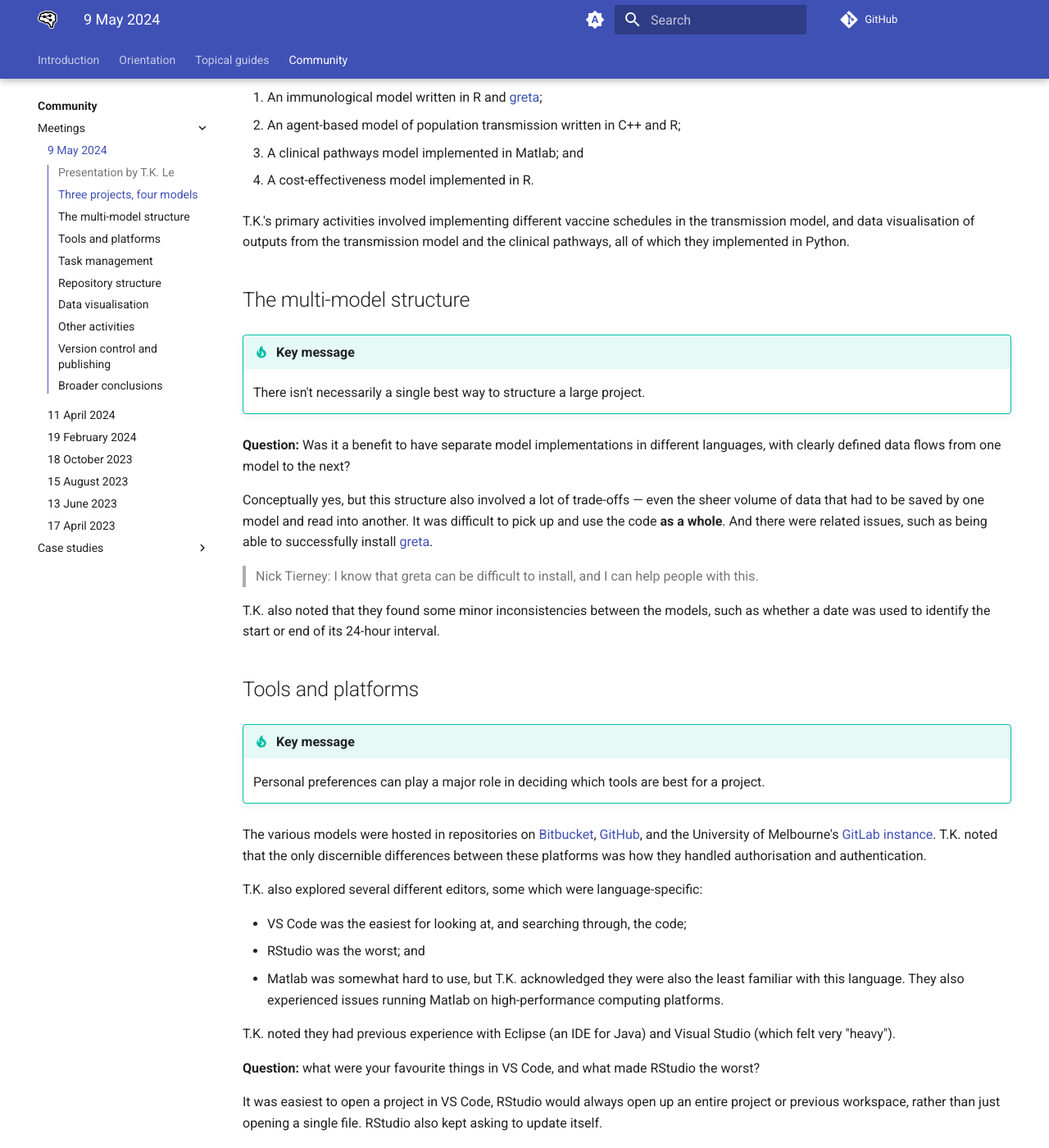
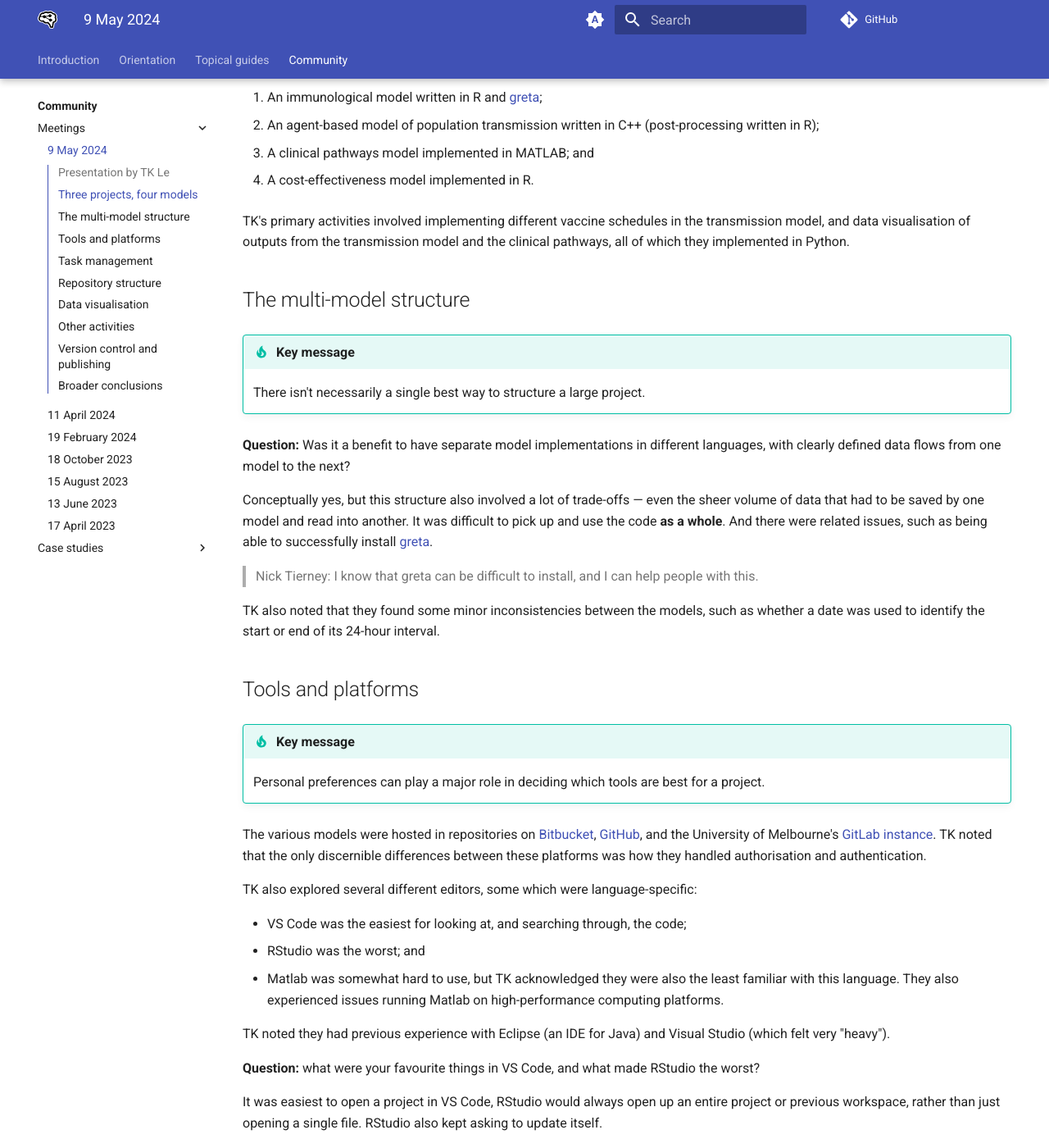
Before and after one commit to robmoss/git-is-my-lab-book, an MkDocs documentation site: the page built from docs/community/meetings/2024-05-09.md, in a window 1280 px wide and 1400 px high, scrolled down 771 px. Shown: the whole window at 82% size. Built offline with MkDocs 1.6.1 and Material for MkDocs 9.7.7, drawn with Linux system fonts in a browser that asks for light colours; nearby versions of some CDN libraries; library files that are not in the unit come from our copies; comment, search, counter and statistics services are not loaded; some of the changed text lies outside the part shown.

Commit message:
Resolve issues raised by TK

```diff
--- a/docs/community/meetings/2024-05-09.md
+++ b/docs/community/meetings/2024-05-09.md
@@ -1,8 +1,8 @@
 # 9 May 2024
 
-## Presentation by T.K. Le
+## Presentation by TK Le
 
-In this meeting [T.K. Le](https://github.com/thaopletk) gave a presentation about a series of COVID-19 modelling projects and how their experiences were impacted by the choice of programming languages, model structure, editors, tools, etc.
+In this meeting [TK Le](https://github.com/thaopletk) gave a presentation about a series of COVID-19 modelling projects and how their experiences were impacted by the choice of programming languages, model structure, editors, tools, etc.
 
 Attendance: 4 in person, 4 online.
 
@@ -16,7 +16,7 @@ Attendance: 4 in person, 4 online.
 ## Three projects, four models
 
 This work began in 2022, and was based on code that was originally written by [Eamon](https://github.com/EamonConway) and Camelia.
-T.K. adapted the code to run new scenarios across three separate modelling projects:
+TK adapted the code to run new scenarios across three separate modelling projects:
 
 1. [Modelling the impact of hybrid immunity on futute COVID-19 waves](https://doi.org/10.1186/s12879-024-09282-4);
 2. [Cost-effective boosting allocations in the post-Omicron era of COVID-19 management](https://doi.org/10.1101/2023.11.14.23298536); and
@@ -26,13 +26,13 @@ The workflow was divided into a series of distinct models:
 
 1. An immunological model written in R and [greta](https://greta-stats.org/);
 
-2. An agent-based model of population transmission written in C++ and R;
+2. An agent-based model of population transmission written in C++ (post-processing written in R);
 
-3. A clinical pathways model implemented in Matlab; and
+3. A clinical pathways model implemented in MATLAB; and
 
 4. A cost-effectiveness model implemented in R.
 
-T.K.'s primary activities involved implementing different vaccine schedules in the transmission model, and data visualisation of outputs from the transmission model and the clinical pathways, all of which they implemented in Python.
+TK's primary activities involved implementing different vaccine schedules in the transmission model, and data visualisation of outputs from the transmission model and the clinical pathways, all of which they implemented in Python.
 
 ## The multi-model structure
 
@@ -48,7 +48,7 @@ And there were related issues, such as being able to successfully install [greta
 
 > Nick Tierney: I know that greta can be difficult to install, and I can help people with this.
 
-T.K. also noted that they found some minor inconsistencies between the models, such as whether a date was used to identify the start or end of its 24-hour interval.
+TK also noted that they found some minor inconsistencies between the models, such as whether a date was used to identify the start or end of its 24-hour interval.
 
 ## Tools and platforms
 
@@ -57,23 +57,23 @@ T.K. also noted that they found some minor inconsistencies between the models,
     Personal preferences can play a major role in deciding which tools are best for a project.
 
 The various models were hosted in repositories on [Bitbucket](https://bitbucket.org/), [GitHub](https://github.com/), and the University of Melbourne's [GitLab instance](https://gitlab.unimelb.edu.au/).
-T.K. noted that the only discernible differences between these platforms was how they handled authorisation and authentication.
+TK noted that the only discernible differences between these platforms was how they handled authorisation and authentication.
 
-T.K. also explored several different editors, some which were language-specific:
+TK also explored several different editors, some which were language-specific:
 
 - VS Code was the easiest for looking at, and searching through, the code;
 - RStudio was the worst; and
-- Matlab was somewhat hard to use, but T.K. acknowledged they were also the least familiar with this language.
+- Matlab was somewhat hard to use, but TK acknowledged they were also the least familiar with this language.
   They also experienced issues running Matlab on high-performance computing platforms.
 
-T.K. noted they had previous experience with Eclipse (an IDE for Java) and Visual Studio (which felt very "heavy").
+TK noted they had previous experience with Eclipse (an IDE for Java) and Visual Studio (which felt very "heavy").
 
 **Question:** what were your favourite things in VS Code, and what made RStudio the worst?
 
 It was easiest to open a project in VS Code, RStudio would always open up an entire project or previous workspace, rather than just opening a single file.
 RStudio also kept asking to update itself.
 
-T.K.  also strongly disliked the RStudio font, which was another source of friction.
+TK  also strongly disliked the RStudio font, which was another source of friction.
 They tried installing an RStudio extension for VS Code, but weren't sure how well it worked.
 
 > Nick Tierney: R history is really annoying, but you can turn it off.
@@ -89,21 +89,21 @@ They tried installing an RStudio extension for VS Code, but weren't sure how wel
 
     Task management is hard, and switching to a new system during a project is extremely difficult.
 
-T.K. reported trying to use Gitlab issues to plan out what to do and how to do it, but found they weren't a good fit with their workflow.
+TK reported trying to use Gitlab issues to plan out what to do and how to do it, but found they weren't a good fit with their workflow.
 They then trialled [Trello boards](https://trello.com/) for different versions, but stopped using them due to a lack of time to manage the boards.
 In review:
 
-- T.K. uses [TickTick](https://www.ticktick.com/) for personal stuff, but it's ugly!
+- TK uses [todoist](https://todoist.com/) for personal stuff (and likes it), and uses [TickTick](https://www.ticktick.com/) for work tasks — but it's ugly!
 - Trello was their favourite so far, but plotting out an entire roadmap wasn't useful — there were major changes in the plan during the project, and **it was hard to make time** to update the roadmap.
 - They are currently using TickTick and **paper-based notes**, but are always on the lookout for a better task manager.
-- One advantage of online systems are they you can easily paste hyperlinks, emails, pictures, etc.
+- One advantage of online systems is that you can easily paste hyperlinks, emails, pictures, etc.
 
 > Rob Moss: we know that behaviour changes are hard to achieve, so it's not surprising that a large change was challenging to maintain — ideally we would make small, incremental changes, but this isn't always possible or useful.
 
 > Eamon Conway: I like the general idea of using task-tracking software, but I've settled on only using paper.
 > It's always with me, it's always at home, and it's physically under my keyboard!
 
-> Ruarai Tobin: I use notion for a single large Markdown file, you can paste screenshots.
+> Ruarai Tobin: I use [Notion](https://www.notion.so/) with a single large Markdown file, you can paste screenshots.
 
 ## Repository structure
 
@@ -128,7 +128,7 @@ However, this was also a little misleading:
 
 **Question:** is there an automated pipeline?
 
-T.K. replied that the user had to run the code in each of the numbered folders in the correct (ascending) order, and that they wanted to make improvements for automating the dependent jobs on Spartan.
+TK replied that the user had to run the code in each of the numbered folders in the correct (ascending) order, and that they wanted to make improvements for automating the dependent jobs on Spartan.
 
 > Eamon Conway: if you do ever automate it, we should share it with people (e.g., [this community](../README.md)) because people may be able to learn from it when they want to use Spartan.
 > I know how to use slurm for job management and can help you automate it.
@@ -159,7 +159,7 @@ For example, sometimes Matlab just wouldn't load, there were intermittent failur
 
 Activities that would have been nice to do, but were not undertaken, included:
 
-- Testing (T.K. did not have time);
+- Testing (TK did not have time);
 - Code review (nobody else had time); and
 - Documentation — some was added afterwards, to accompany papers;
 
@@ -182,8 +182,8 @@ The final project is ongoing and remains confidential, it is stored in a private
 
 **Question:** did the latest project build on the previous ones?
 
-Yes, and this lead to managing current and older versions of the code.
-For example, T.K. found a bug that caused a minor discrepancy between times reported in two different models (see [The multi-model structure](#the-multi-model-structure)) but it wasn't possible to update the older code and regenerate the associated outputs.
+Yes, and this led to managing current and older versions of the code.
+For example, TK found a bug that caused a minor discrepancy between times reported in two different models (see [The multi-model structure](#the-multi-model-structure)) but it wasn't possible to update the older code and regenerate the associated outputs.
 
 **Question:** should we use git (and GitHub) only for publication, or during the work itself?
 
```
Also changed, not shown: other parts of docs/community/meetings/2024-05-09.md (+1 -1 lines).
